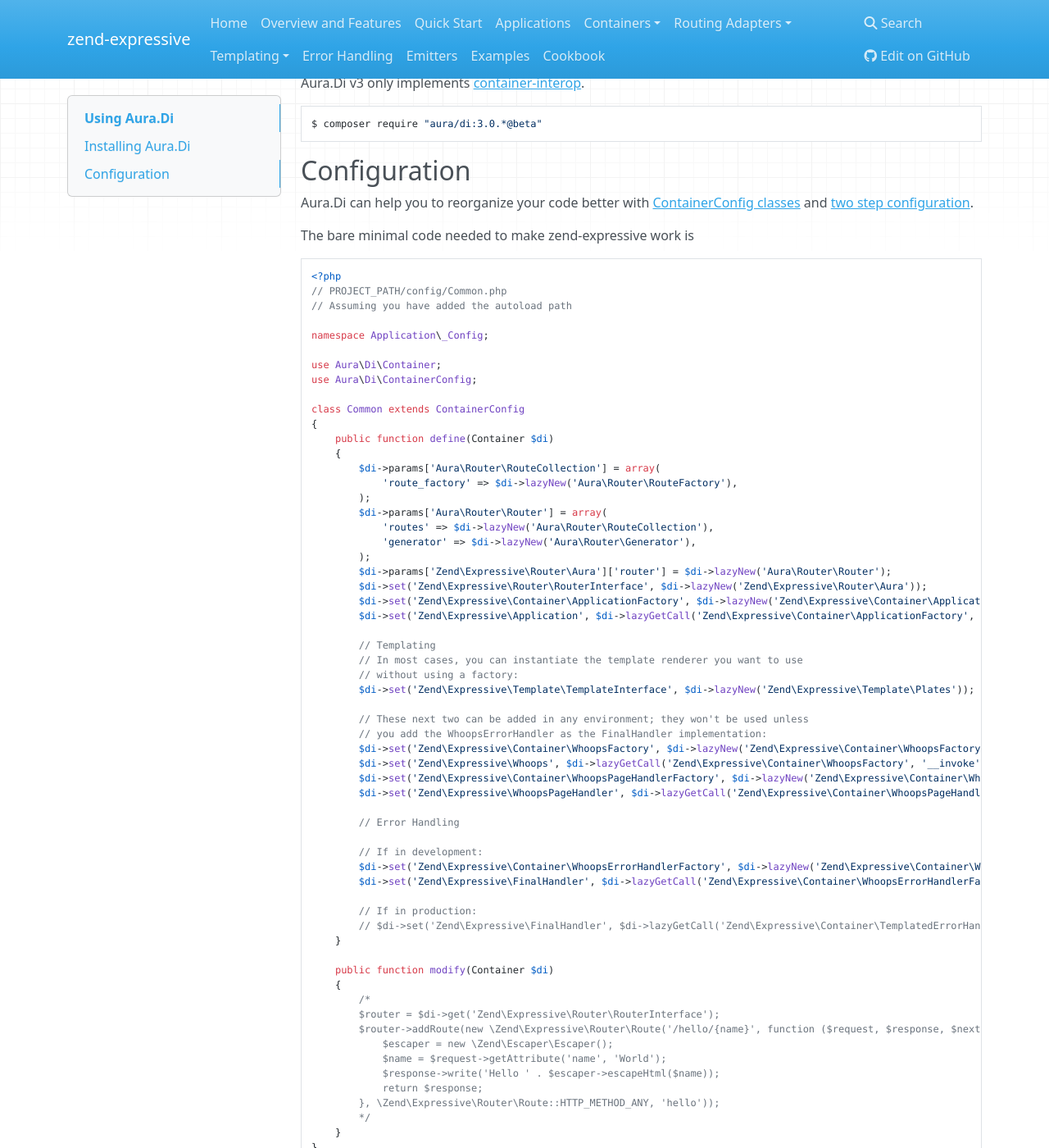
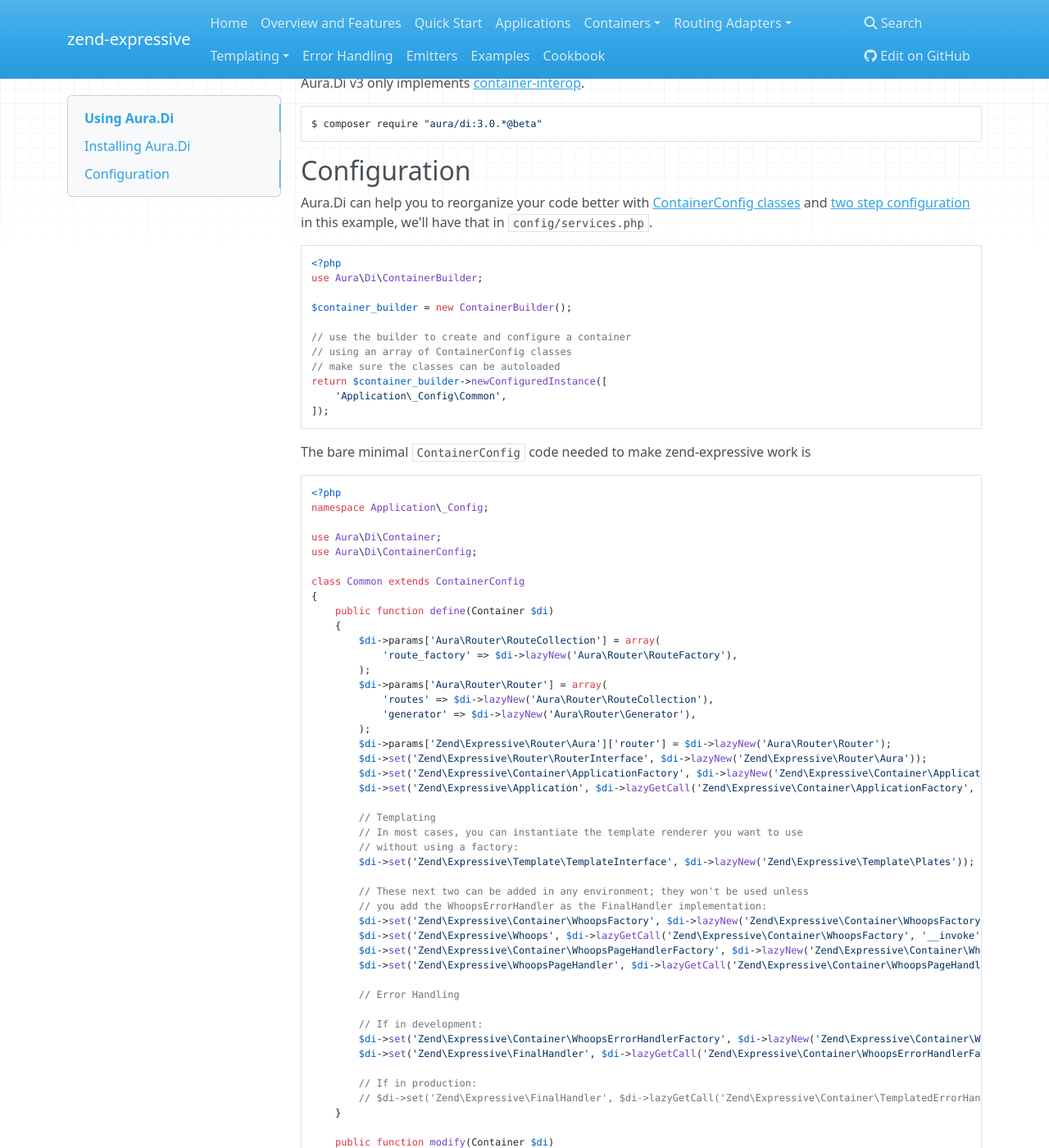
Before and after one commit to zendframework/zend-expressive, an MkDocs documentation site: the page built from doc/book/container/aura-di.md, in a window 1280 px wide and 1400 px high, scrolled down 412 px. Shown: the whole window at 82% size. Built offline with MkDocs 1.6.1, drawn with Linux system fonts in a browser that asks for light colours; nearby versions of some CDN libraries; old or Windows-style settings are respelled for this version of MkDocs; some of the changed text lies outside the part shown.

Commit message:
Make changes according to @weierophinney

````diff
--- a/doc/book/container/aura-di.md
+++ b/doc/book/container/aura-di.md
@@ -28,15 +28,27 @@
 
 Aura.Di can help you to reorganize your code better with
 [ContainerConfig classes](http://auraphp.com/packages/Aura.Di/config.html) and
-[two step configuration](http://auraphp.com/blog/2014/04/07/two-stage-config/).
-
-The bare minimal code needed to make zend-expressive work is
+[two step configuration](http://auraphp.com/blog/2014/04/07/two-stage-config/)
+in this example, we'll have that in `config/services.php`.
 
 ```php
 <?php
-// PROJECT_PATH/config/Common.php
-// Assuming you have added the autoload path
+use Aura\Di\ContainerBuilder;
 
+$container_builder = new ContainerBuilder();
+
+// use the builder to create and configure a container
+// using an array of ContainerConfig classes
+// make sure the classes can be autoloaded
+return $container_builder->newConfiguredInstance([
+    'Application\_Config\Common',
+]);
+```
+
+The bare minimal `ContainerConfig ` code needed to make zend-expressive work is
+
+```php
+<?php
 namespace Application\_Config;
 
 use Aura\Di\Container;
@@ -98,22 +110,9 @@
 Your bootstrap (typically `public/index.php`) will then look like this:
 
 ```php
-<?php
-// PROJECT_PATH/public/index.php
-use Aura\Di\ContainerBuilder;
-
 chdir(dirname(__DIR__));
 require 'vendor/autoload.php';
-
-$container_builder = new ContainerBuilder();
-
-// use the builder to create and configure a container
-// using an array of ContainerConfig classes
-$di = $container_builder->newConfiguredInstance([
-    'Application\_Config\Common',
-]);
-
-$app = $di->get('Zend\Expressive\Application');
-
+$container = require 'config/services.php';
+$app = $container->get('Zend\Expressive\Application');
 $app->run();
 ```
````
